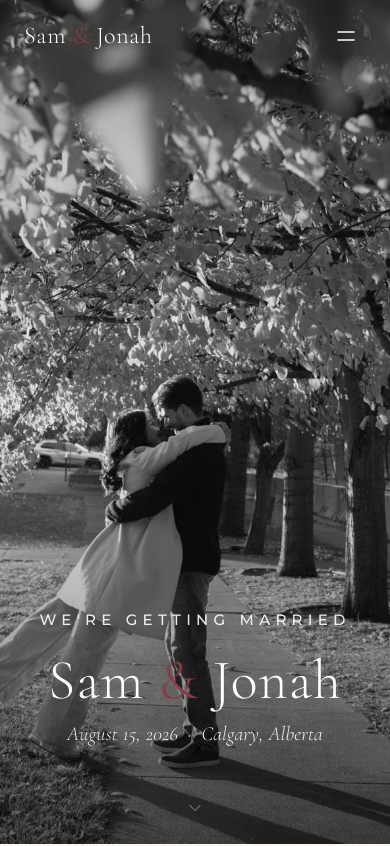
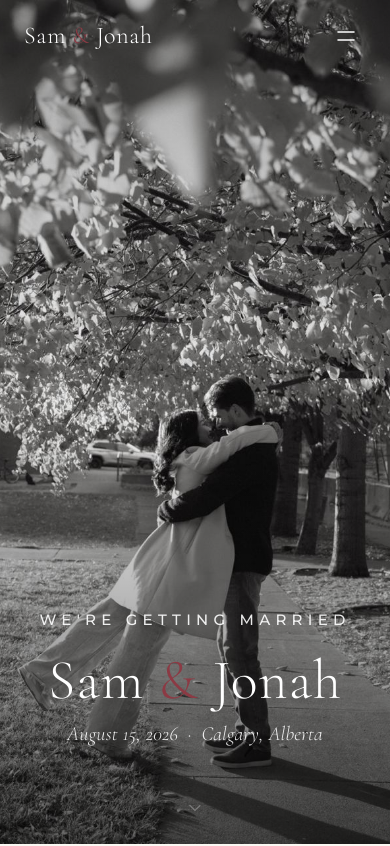
Before and after one commit to jonahduckworth/wedding, a React (Vite) app in the folder frontend/: page / in a window 390 px wide. Shown: the top 846 px of the page. Built offline with nearby package versions, Linux system fonts and the light colour scheme.

Commit message:
fix: shift mobile hero left (35%)

```diff
--- a/frontend/src/pages/HomePage.tsx
+++ b/frontend/src/pages/HomePage.tsx
@@ -46,7 +46,7 @@ export default function HomePage() {
           <motion.img
             src="/hero-mobile.jpg"
             alt="Sam & Jonah"
-            className="md:hidden w-full h-full object-cover object-[65%_60%]"
+            className="md:hidden w-full h-full object-cover object-[35%_60%]"
             initial={{ opacity: 0, scale: 1.05 }}
             animate={heroLoaded ? { opacity: 1, scale: 1 } : { opacity: 0, scale: 1.05 }}
             transition={{ duration: 1.2, ease: [0.25, 0.1, 0.25, 1] }}
```
